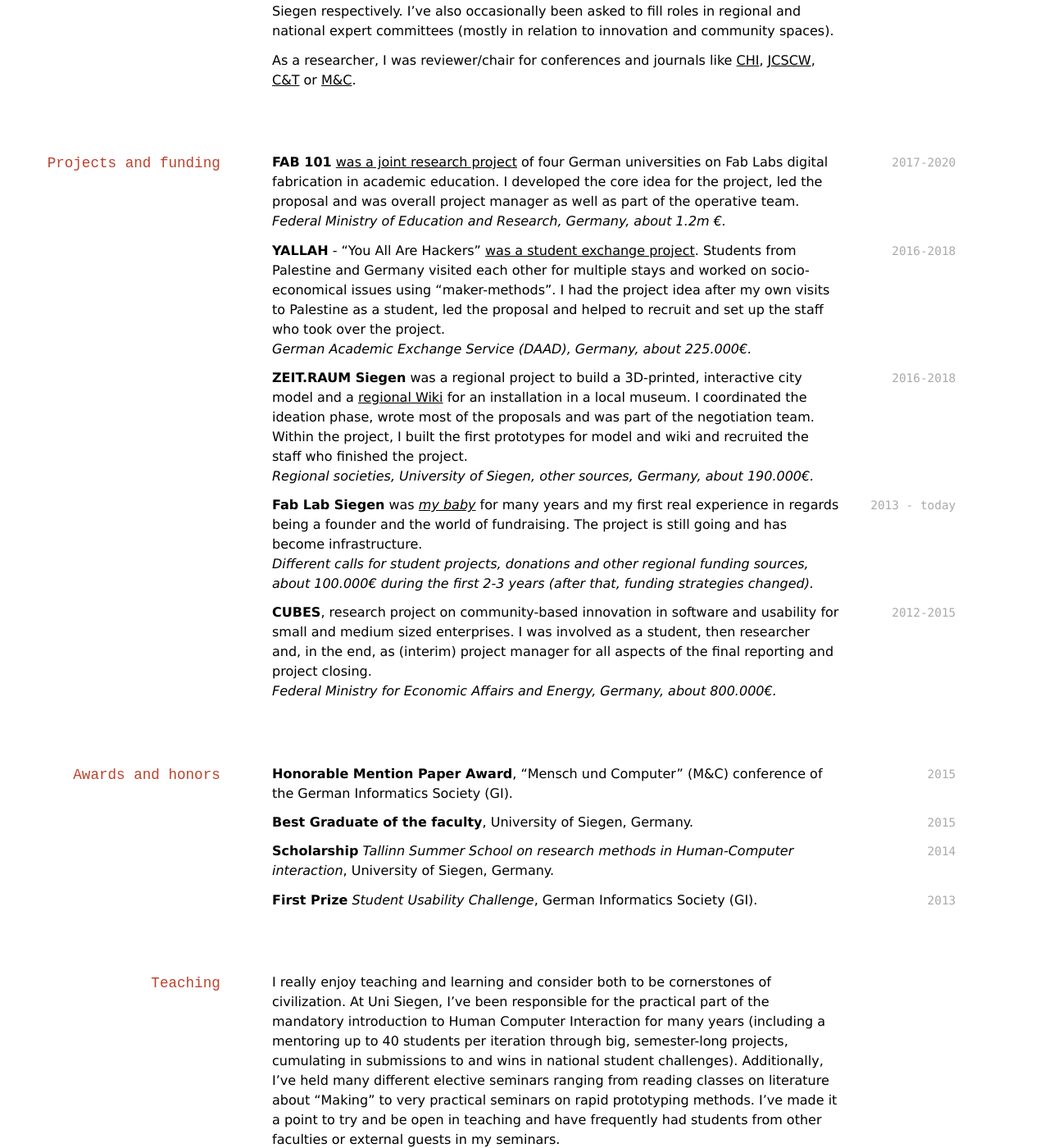
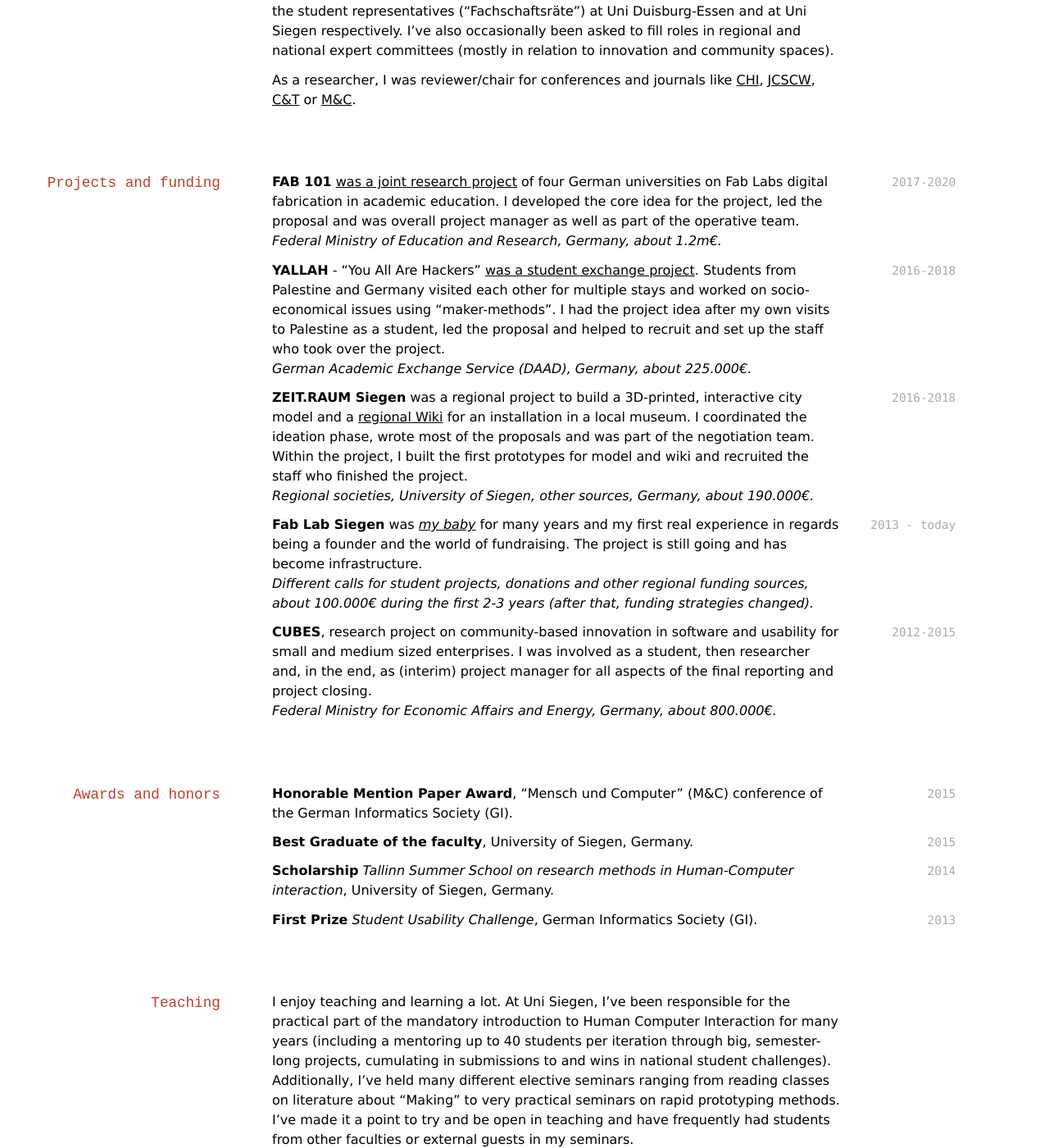
Before and after one commit to oliverstickel/oliverstickel.github.io, a Jekyll site: the page built from index.md, in a window 1280 px wide and 1400 px high, scrolled down 2512 px. Shown: the whole window at 82% size. Built offline with Jekyll 4.4.1, drawn with Linux system fonts in a browser that asks for light colours; nearby versions of some CDN libraries; a style sheet for code colours, icons or effects is not loaded; some of the changed text lies outside the part shown.

Commit message:
Update index.md

```diff
--- a/index.md
+++ b/index.md
@@ -11,6 +11,7 @@ Fab Lab Manager & Founder
   <a href="https://oliverstickel.de"><i class="fas fa-home"></i> oliverstickel.de</a> <br/>
   <a href="https://github.com/oliverstickel/"><i class="fab fa-github"></i> github.com/oliverstickel</a><br/>
   <a href="https://git.noc.rub.de/stickoft"><i class="fab fa-gitlab"></i> git.noc.rub.de/stickoft</a><br/>
+  <a href="https://oliverstickel.de/cv.pdf"><i class="fas fa-file-pdf"></i> oliverstickel.de/cv.pdf</a><br/>
 </div>
 
 ## Experience
@@ -84,7 +85,7 @@ As a researcher, I was reviewer/chair for conferences and journals like [CHI](ht
 
 `2017-2020`
 **FAB 101** [was a joint research project](https://fab101.de) of four German universities on Fab Labs digital fabrication in academic education. I developed the core idea for the project, led the proposal and was overall project manager as well as part of the operative team.
-*Federal Ministry of Education and Research, Germany, about 1.2m €.*
+*Federal Ministry of Education and Research, Germany, about 1.2m€.*
 
 `2016-2018`
 **YALLAH** - "You All Are Hackers" [was a student exchange project](https://yallah.exchange/). Students from Palestine and Germany visited each other for multiple stays and worked on socio-economical issues using "maker-methods". I had the project idea after my own visits to Palestine as a student, led the proposal and helped to recruit and set up the staff who took over the project.
@@ -120,7 +121,7 @@ As a researcher, I was reviewer/chair for conferences and journals like [CHI](ht
 
 ## Teaching
 
-I really enjoy teaching and learning and consider both to be cornerstones of civilization. At Uni Siegen, I've been responsible for the practical part of the mandatory introduction to Human Computer Interaction for many years (including a mentoring up to 40 students per iteration through big, semester-long projects, cumulating in submissions to and wins in national student challenges). Additionally, I've held many different elective seminars ranging from reading classes on literature about "Making" to very practical seminars on rapid prototyping methods. I've made it a point to try and be open in teaching and have frequently had students from other faculties or external guests in my seminars.
+I enjoy teaching and learning a lot. At Uni Siegen, I've been responsible for the practical part of the mandatory introduction to Human Computer Interaction for many years (including a mentoring up to 40 students per iteration through big, semester-long projects, cumulating in submissions to and wins in national student challenges). Additionally, I've held many different elective seminars ranging from reading classes on literature about "Making" to very practical seminars on rapid prototyping methods. I've made it a point to try and be open in teaching and have frequently had students from other faculties or external guests in my seminars.
 
 As a thesis advisor and co-advisor, I have accompanied about 10 Bachelor and Master Students along their paths to graduation. Topics have varied from participatory-design-oriented field investigations to studies about Makerspaces in teacher training to engineering and fabrication of additive tools for industrial processes. Additionally, I've been involved in co-advising state-certified technicians as a pilot project between a university and a technical (vocational) college.
 
```
